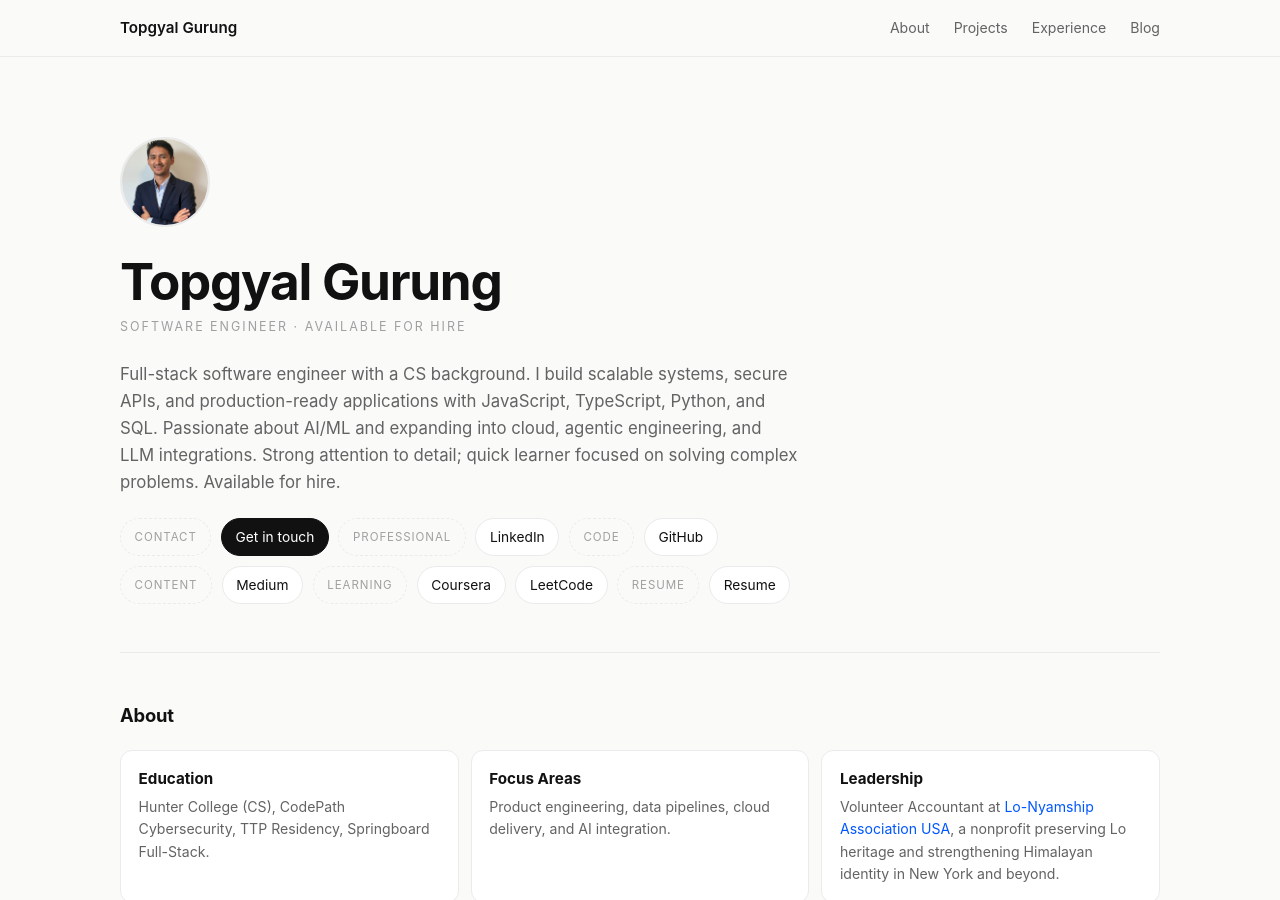
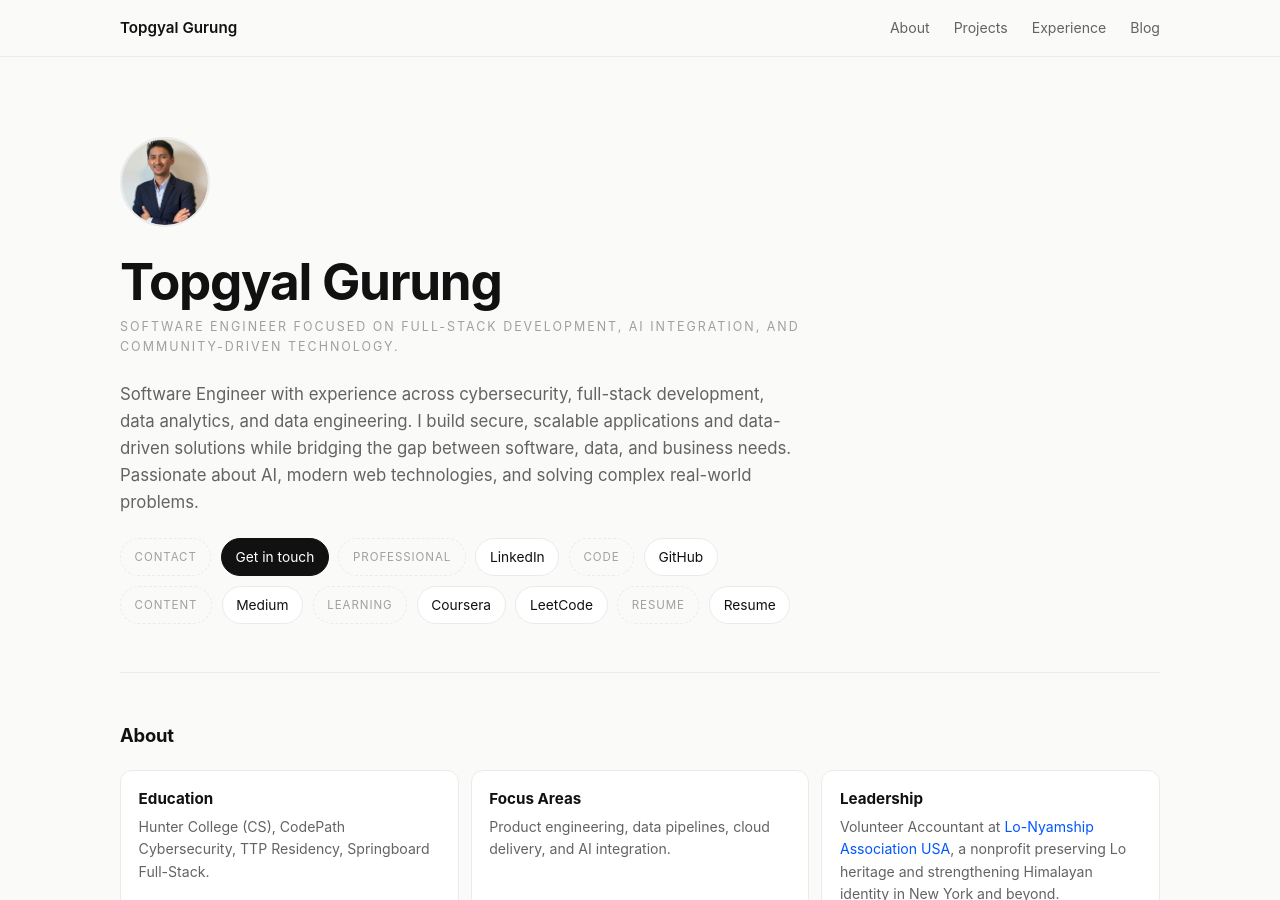
Before and after one commit to topgyalgurung/topgyalgurung.github.io, a Jekyll site: the page built from index.html, in a window 1280 px wide and 900 px high. Built offline with Jekyll 4.4.1, drawn with Linux system fonts in a browser that asks for light colours.

Commit message:
update bio

```diff
--- a/index.html
+++ b/index.html
@@ -46,15 +46,10 @@
           Topgyal Gurung
         </h1>
         <p class="label" style="margin-bottom: 1.5rem">
-          Software Engineer &middot; Available for Hire
+      Software Engineer focused on full-stack development, AI integration, and community-driven technology.
         </p>
         <p>
-          Full-stack software engineer with a CS background. I build scalable
-          systems, secure APIs, and production-ready applications with
-          JavaScript, TypeScript, Python, and SQL. Passionate about AI/ML and
-          expanding into cloud, agentic engineering, and LLM integrations.
-          Strong attention to detail; quick learner focused on solving complex
-          problems. Available for hire.
+         Software Engineer with experience across cybersecurity, full-stack development, data analytics, and data engineering. I build secure, scalable applications and data-driven solutions while bridging the gap between software, data, and business needs. Passionate about AI, modern web technologies, and solving complex real-world problems.
         </p>
         <div class="hero-actions">
           <span class="pill category">Contact</span>
```
